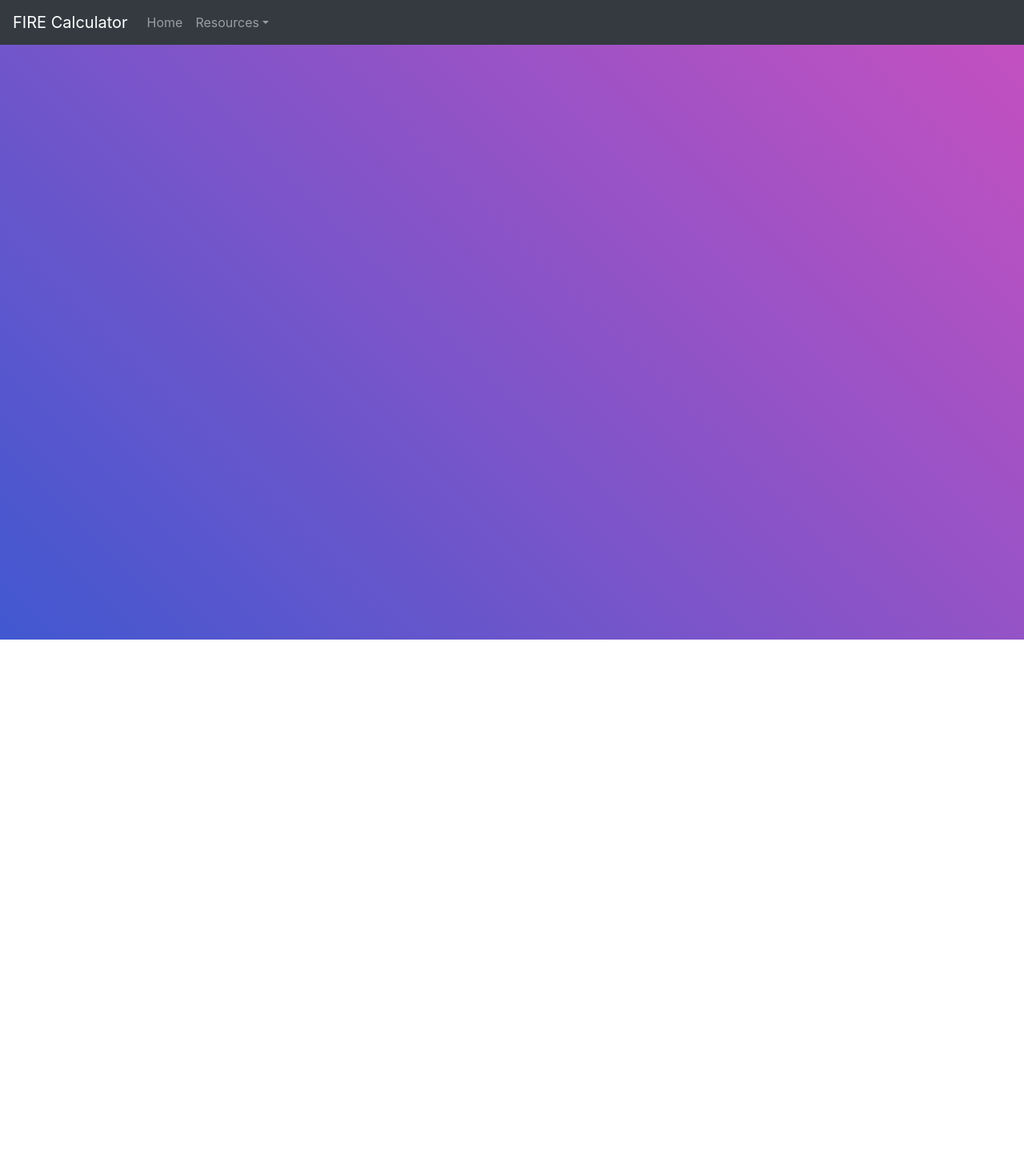
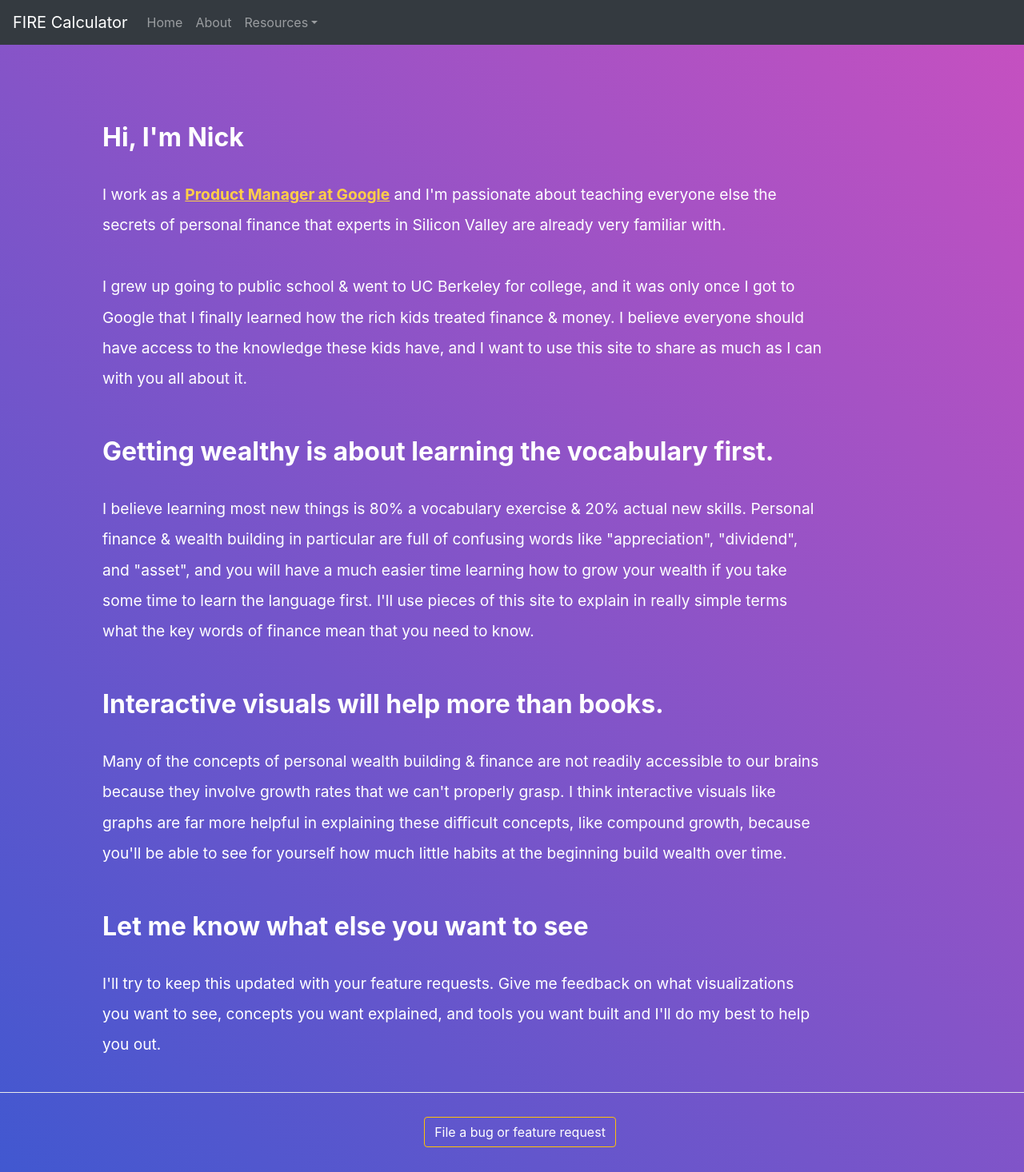
Before and after one commit to Nsrose/fire-calculator, a Next.js app: page /about in a window 1280 px wide. Shown: the whole page at 80% size. Before the commit the page ends 800 px from the top, so only its background shows below. Built offline with nearby package versions, Linux system fonts and the light colour scheme.

Commit message:
about page

```diff
--- /dev/null
+++ b/components/footer.js
@@ -0,0 +1,22 @@
+import React from "react";
+import styles from '../styles/Home.module.css'
+import { Button } from 'react-bootstrap';
+
+
+export default class Footer extends React.Component {
+	constructor(props) {
+		super(props);
+	}
+
+	render() {
+		return (
+			<footer className={styles.footer}>
+	          <div className={styles.clearfix}></div>
+	          <Button variant="outline-warning" className={styles.feedback}><a href="https://docs.google.com/forms/d/e/1FAIpQLSdZhF7cTfyrgHZdLlHP-OGZKnnvuC6kf1n51h-pKbJTJ_1hbQ/viewform?usp=sf_link"
+	         target="_blank" className={styles.feedbackText}>File a bug or feature request</a></Button>
+	         <div className={styles.clearfix}></div>
+	        </footer>
+
+		)
+	}
+}
--- a/components/topbar.js
+++ b/components/topbar.js
@@ -17,7 +17,7 @@ export default class TopBar extends React.Component {
   <Navbar.Collapse id="basic-navbar-nav">
     <Nav className="mr-auto">
       <Link href="/" passHref><Nav.Link>Home</Nav.Link></Link>
-      {/** <Link href="/about" passHref><Nav.Link>About</Nav.Link></Link> */}
+      <Link href="/about" passHref><Nav.Link>About</Nav.Link></Link>
       <NavDropdown title="Resources" id="basic-nav-dropdown">
         <NavDropdown.Item href="https://reddit.com/r/fire" target="_blank">Reddit: FIRE</NavDropdown.Item>
         <NavDropdown.Item href="https://reddit.com/r/fatfire" target="_blank">Reddit: FatFIRE</NavDropdown.Item>
--- a/pages/about.js
+++ b/pages/about.js
@@ -1,9 +1,11 @@
 import React from "react";
 import Head from 'next/head'
-import styles from '../styles/Home.module.css'
 import Image from 'next/image';
 import Header from '../components/header';
 import TopBar from '../components/topbar';
+import styles from '../styles/About.module.css';
+import { Button } from 'react-bootstrap';
+import Footer from '../components/footer';
 
 
 export default class About extends React.Component {
@@ -17,8 +19,60 @@ export default class About extends React.Component {
 			<Header />
 			<main className={styles.main}>
 				<TopBar />
+
+				<div className={styles.educationContainer} id="educationContainer">
+				<div className={styles.fixerContainer}>
+
+
+	            <div className={styles.educationElementContainer}>
+	             <div className={styles.title}>Hi, I'm Nick</div>
+	              <div className={styles.description}>
+	              I work as a <a href="https://www.linkedin.com/in/nicksilverose/" target="_blank" className={styles.link}>Product Manager at Google</a> and I'm passionate about teaching everyone else the secrets of personal finance that experts in Silicon Valley
+	              are already very familiar with.
+
+	              <br></br><br></br>
+	              I grew up going to public school & went to UC Berkeley for college, and it was only once I got to Google that I finally learned how the rich kids treated finance & money.
+	              I believe everyone should have access to the knowledge these kids have, and I want to use this site to share as much as I can with you all about it.
+	              </div>
+	            </div>
+
+	            <div className={styles.educationElementContainer}>
+	             <div className={styles.title}>Getting wealthy is about learning the vocabulary first.</div>
+	              <div className={styles.description}>
+	              I believe learning most new things is 80% a vocabulary exercise & 20% actual new skills. Personal finance & wealth building in particular are
+	              full of confusing words like "appreciation", "dividend", and "asset", and you will have a much easier time learning how to grow your wealth if you take
+	              some time to learn the language first. I'll use pieces of this site to explain in really simple terms what the key words of finance mean that you need to know.
+	              </div>
+	            </div>
+
+	            <div className={styles.educationElementContainer}>
+	             <div className={styles.title}>Interactive visuals will help more than books.</div>
+	              <div className={styles.description}>
+	              Many of the concepts of personal wealth building & finance are not readily accessible to our brains because they involve growth rates that
+	              we can't properly grasp. I think interactive visuals like graphs are far more helpful in explaining these difficult concepts, like compound
+	              growth, because you'll be able to see for yourself how much little habits at the beginning build wealth over time.
+	              </div>
+	            </div>
+
+
+	            <div className={styles.educationElementContainer}>
+	             <div className={styles.title}>Let me know what else you want to see</div>
+	              <div className={styles.description}>
+	              I'll try to keep this updated with your feature requests. Give me feedback on what visualizations you want to see, concepts you want explained,
+	              and tools you want built and I'll do my best to help you out.
+	              </div>
+	            </div>
+
+
+
+
+	          </div>
+
+	          </div>
+
+
 			</main>
-
+			<Footer />
 
 		</div>)
 	}
--- /dev/null
+++ b/styles/About.module.css
@@ -0,0 +1,41 @@
+.title {
+  font-size:2em;
+  font-weight: bold;
+  margin-bottom: 20px;
+  color:white;
+}
+
+.description {
+	font-size:1.2em;
+	color:white;
+}
+
+.educationContainer {
+	/*width:100%;*/
+	max-width:900px;
+	margin-top:100px;
+  /*padding: 40px;*/
+	float: left;
+  position: relative;
+  /*left: 50%;*/
+  line-height: 2;
+  display: block;
+  justify-content: center;
+  margin-left: 10%;
+  margin-right: 10%;
+  color:white;
+  margin-bottom: 40px;
+}
+
+
+
+.educationElementContainer {
+	margin-top: 40px;
+}
+
+.link {
+	/*color:rgba(30, 166, 114, 1);*/
+	color:#ffce48;
+	font-weight: bold;
+	text-decoration: underline;
+}
--- a/styles/Home.module.css
+++ b/styles/Home.module.css
@@ -45,6 +45,7 @@
   display: flex;
   justify-content: center;
   align-items: center;
+  padding-bottom:40px;
 }
 
 .footer img {
```
Also changed, not shown: pages/index.js (+2 -7 lines).
